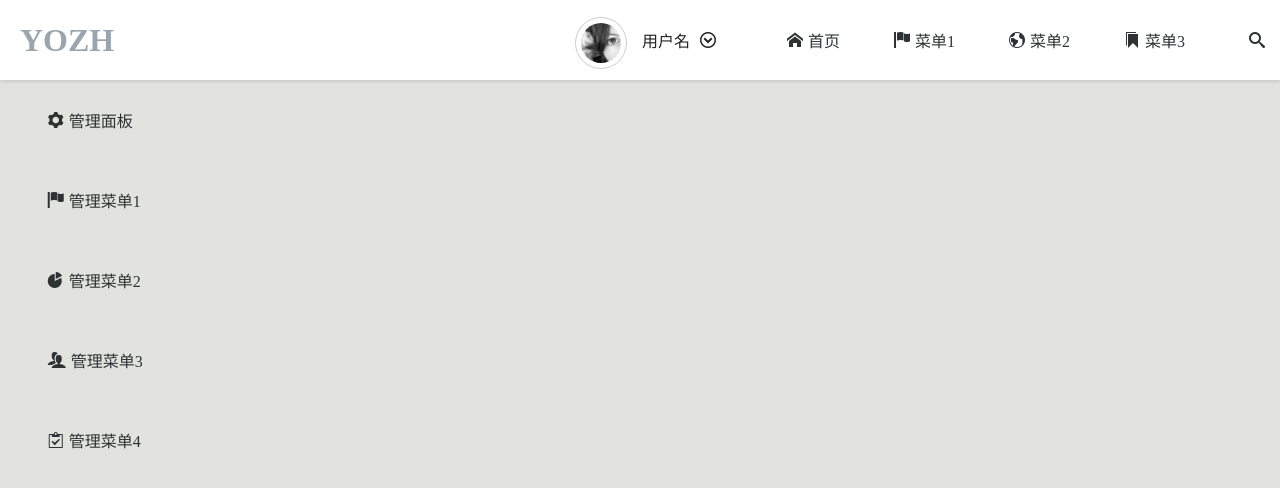
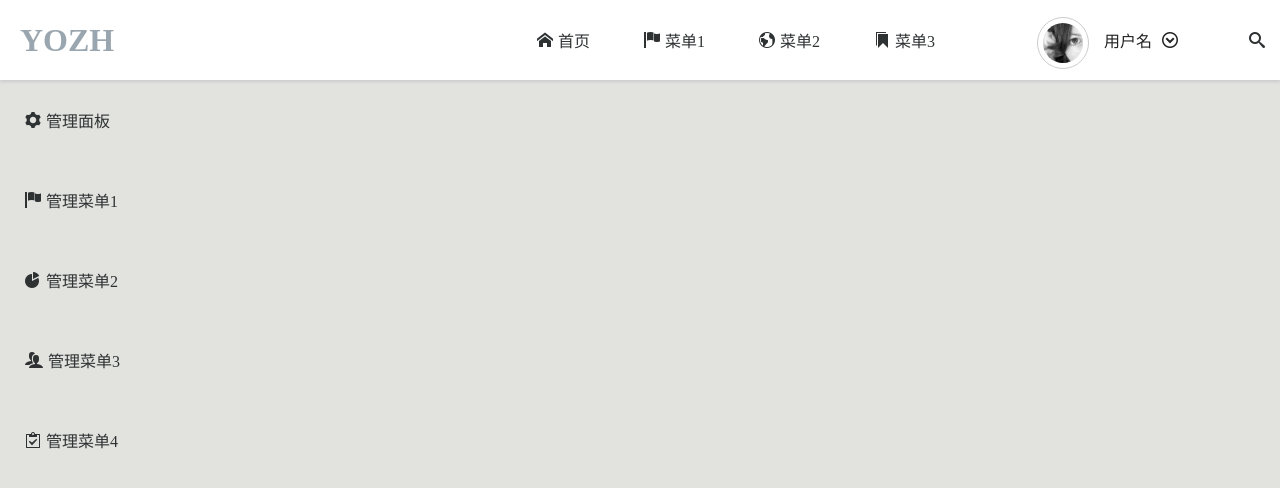
Before and after one commit to yanjinzh6/youzhe-server, a plain HTML site: page template/index.html in a window 1280 px wide. Drawn offline with Linux system fonts and the light colour scheme; files whose address does not match are found by name.

Commit message:
add desktop style.

```diff
--- a/template/css/trunk.css
+++ b/template/css/trunk.css
@@ -75,9 +75,10 @@ header h1 {
 }
 
 nav {
-	position: absolute;
-	top: 0;
-	right: 50px;
+	/*position: absolute;*/
+	/*top: 0;*/
+	/*right: 50px;*/
+	/*width: 100%;*/
 }
 
 nav .background {
@@ -112,7 +113,17 @@ nav .user, header .search, nav .menu {
 	display: inline-block;
 }
 
+nav .user, nav .menu {
+	position: absolute;
+	top: 0;
+}
+
+nav .user {
+	right: 80px;
+}
+
 nav .menu {
+	right: 300px;
 	padding: 0 20px;
 }
 
@@ -120,8 +131,8 @@ nav .admin-menu {
 	display: block;
 	position: absolute;
 	top: 80px;
-	left: -77%;
-	width: 100%;
+	left: 0;
+	/*width: 100%;*/
 }
 
 nav .admin-menu li {
```
